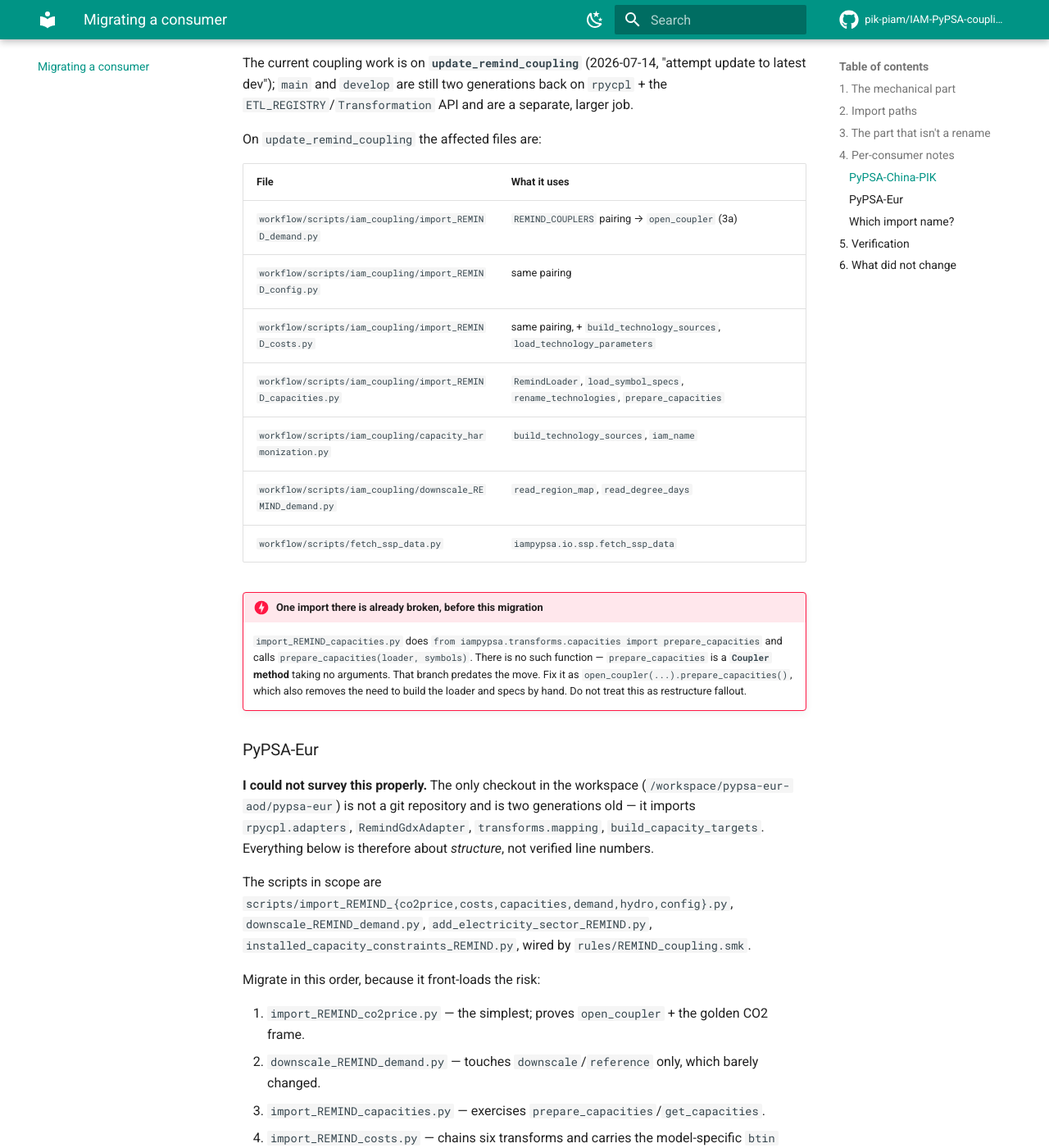
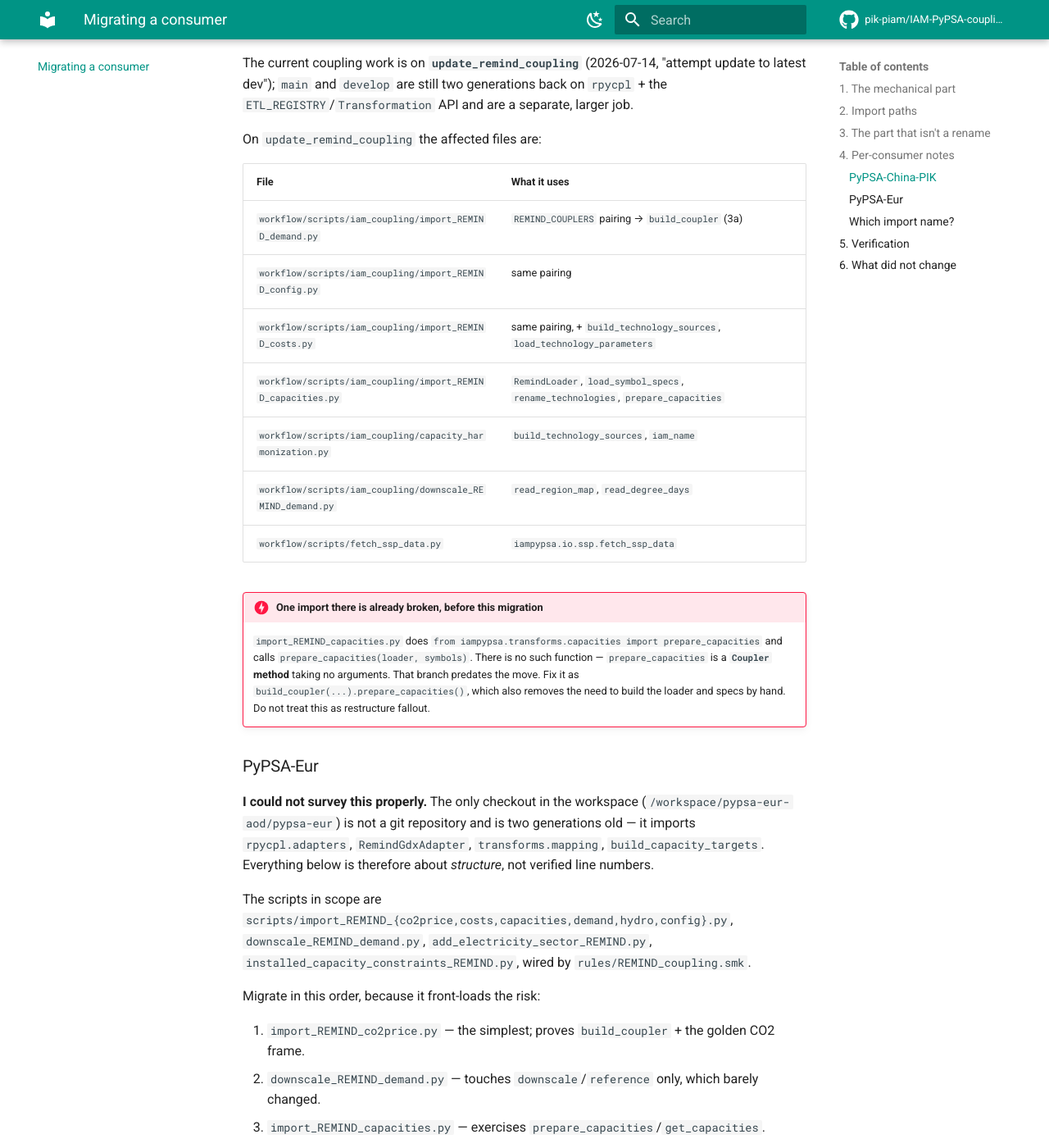
Before and after one commit to pik-piam/Remind-PyPSA-coupling, an MkDocs documentation site: the page built from docs/migration.md, in a window 1280 px wide and 1400 px high, scrolled down 5473 px. Shown: the whole window at 82% size. Built offline with MkDocs 1.6.1 and Material for MkDocs 9.7.7, drawn with Linux system fonts in a browser that asks for light colours; comment, search, counter and statistics services are not loaded; some of the changed text lies outside the part shown.

Commit message:
refactor: rename open_coupler to build_coupler
open_ implies a closeable resource the facade does not return. build_ is the
codebase's construction verb (build_co2_prices, build_regional_demand,
build_cost_parameters) and names the function's actual job; get_coupler was
rejected for colliding with models.get_coupler_class, which returns the type.

Co-Authored-By: Claude Opus 5 <noreply@anthropic.com>

````diff
--- a/docs/migration.md
+++ b/docs/migration.md
@@ -87,7 +87,7 @@ code — nothing called them; `disaggregate_demand_to_country` never did).
 
 Seven changes need a human:
 
-**a. `open_coupler` replaces the backend/coupler pairing.** This is the actual win — the stanza
+**a. `build_coupler` replaces the backend/coupler pairing.** This is the actual win — the stanza
 every script repeated:
 
 ```python
@@ -107,9 +107,9 @@ coupler = REMIND_COUPLERS[loader.backend](
 
 ```python
 # after
-from iampypsa import open_coupler
+from iampypsa import build_coupler
 
-coupler = open_coupler(
+coupler = build_coupler(
     snakemake.input.remind_data,
     model="remind",
     region=region,                      # was the 1st positional arg of load_symbol_specs
@@ -123,7 +123,7 @@ Direct construction still works if you need the loader or specs separately:
 `RemindGdxCoupler(loader, quantities, region_map, config)` — note the second argument is
 positional and now called `quantities`.
 
-**b. `open_coupler` raises when it can't tell which regions to couple.** If both `region_map`
+**b. `build_coupler` raises when it can't tell which regions to couple.** If both `region_map`
 and `model_regions` are empty, every builder would silently return an empty frame. Pass at least
 one. Omitting `region_map` entirely now loads REMIND's packaged region → country map, which is
 what `read_region_map(source="model_region", target="country")` returned.
@@ -195,7 +195,7 @@ On `update_remind_coupling` the affected files are:
 
 | File | What it uses |
 |---|---|
-| `workflow/scripts/iam_coupling/import_REMIND_demand.py` | `REMIND_COUPLERS` pairing → `open_coupler` (3a) |
+| `workflow/scripts/iam_coupling/import_REMIND_demand.py` | `REMIND_COUPLERS` pairing → `build_coupler` (3a) |
 | `workflow/scripts/iam_coupling/import_REMIND_config.py` | same pairing |
 | `workflow/scripts/iam_coupling/import_REMIND_costs.py` | same pairing, + `build_technology_sources`, `load_technology_parameters` |
 | `workflow/scripts/iam_coupling/import_REMIND_capacities.py` | `RemindLoader`, `load_symbol_specs`, `rename_technologies`, `prepare_capacities` |
@@ -208,7 +208,7 @@ On `update_remind_coupling` the affected files are:
     `from iampypsa.transforms.capacities import prepare_capacities` and calls
     `prepare_capacities(loader, symbols)`. There is no such function — `prepare_capacities` is a
     **`Coupler` method** taking no arguments. That branch predates the move. Fix it as
-    `open_coupler(...).prepare_capacities()`, which also removes the need to build the loader and
+    `build_coupler(...).prepare_capacities()`, which also removes the need to build the loader and
     specs by hand. Do not treat this as restructure fallout.
 
 ### PyPSA-Eur
@@ -224,7 +224,7 @@ The scripts in scope are `scripts/import_REMIND_{co2price,costs,capacities,deman
 
 Migrate in this order, because it front-loads the risk:
 
-1. `import_REMIND_co2price.py` — the simplest; proves `open_coupler` + the golden CO2 frame.
+1. `import_REMIND_co2price.py` — the simplest; proves `build_coupler` + the golden CO2 frame.
 2. `downscale_REMIND_demand.py` — touches `downscale`/`reference` only, which barely changed.
 3. `import_REMIND_capacities.py` — exercises `prepare_capacities`/`get_capacities`.
 4. `import_REMIND_costs.py` — chains six transforms and carries the model-specific `btin`
````
Also changed, not shown: README.md (+3 -3 lines), docs/architecture.md (+5 -5 lines), docs/getting-started/adding-an-iam.md (+2 -2 lines), docs/index.md (+1 -1 lines), src/iampypsa/__init__.py (+4 -4 lines), 3 other files.
